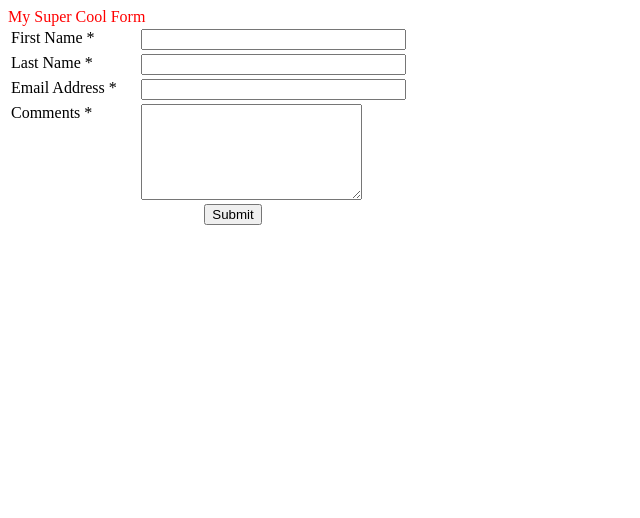
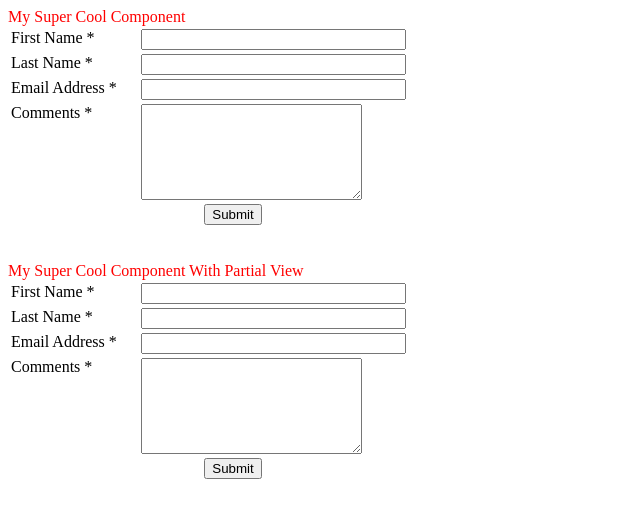
Before and after one commit to ijason/AngularJS-Components, a plain HTML site: page index.html in a window 1280 px wide. Shown: the whole page, without its empty margins (0-640 px from the left). Drawn offline with Linux system fonts and the light colour scheme.

Commit message:
sample component with partial view

```diff
--- a/JS/Components.js
+++ b/JS/Components.js
@@ -49,4 +49,12 @@ angular.module('components', []).
         '</form>',
       replace: true
     };
+  }).
+  directive('contactpartialform', function() {
+  	return {
+      restrict: 'E',
+      transclude: true,
+      scope: {},
+      templateUrl: './Partials/contact.html'
+    };
   })
--- /dev/null
+++ b/Partials/contact.html
@@ -0,0 +1,42 @@
+<form name="htmlform2" method="post" action="#">
+	<div ng-transclude></div>
+	<table width="450px">
+		<tr>
+			<td valign="top">
+				<label for="first_name2">First Name *</label>
+			</td>
+			<td valign="top">
+				<input  type="text" name="first_name2" maxlength="50" size="30">
+			</td>
+		</tr>
+		<tr>
+			<td valign="top">
+				<label for="last_name2">Last Name *</label>
+			</td>
+			<td valign="top">
+				<input  type="text" name="last_name2" maxlength="50" size="30">
+			</td>
+		</tr>
+		<tr>
+			<td valign="top">
+				<label for="email2">Email Address *</label>
+			</td>
+			<td valign="top">
+				<input  type="text" name="email2" maxlength="50" size="30">
+			</td>
+		</tr>
+		<tr>
+			<td valign="top">
+				<label for="comments2">Comments *</label>
+			</td>
+			<td valign="top">
+				<textarea  name="comments2" maxlength="1000" cols="25" rows="6"></textarea>
+			</td>
+		</tr>
+		<tr>
+			<td colspan="2" style="text-align:center">
+				<input type="button" value="Submit">
+			</td>
+		</tr>
+	</table>
+</form>
--- a/index.html
+++ b/index.html
@@ -2,6 +2,8 @@
 <script src="./JS/angular.min.js"></script>
 <script src="./JS/Components.js"></script>
 <body>
-	<contactform><span style="color:#ff0000">My Super Cool Form</span></contactform>
+	<contactform><span style="color:#ff0000">My Super Cool Component</span></contactform>
+	<br />
+	<contactpartialform><span style="color:#ff0000">My Super Cool Component With Partial View</span></contactpartialform>
 </body>
 </html>
```
